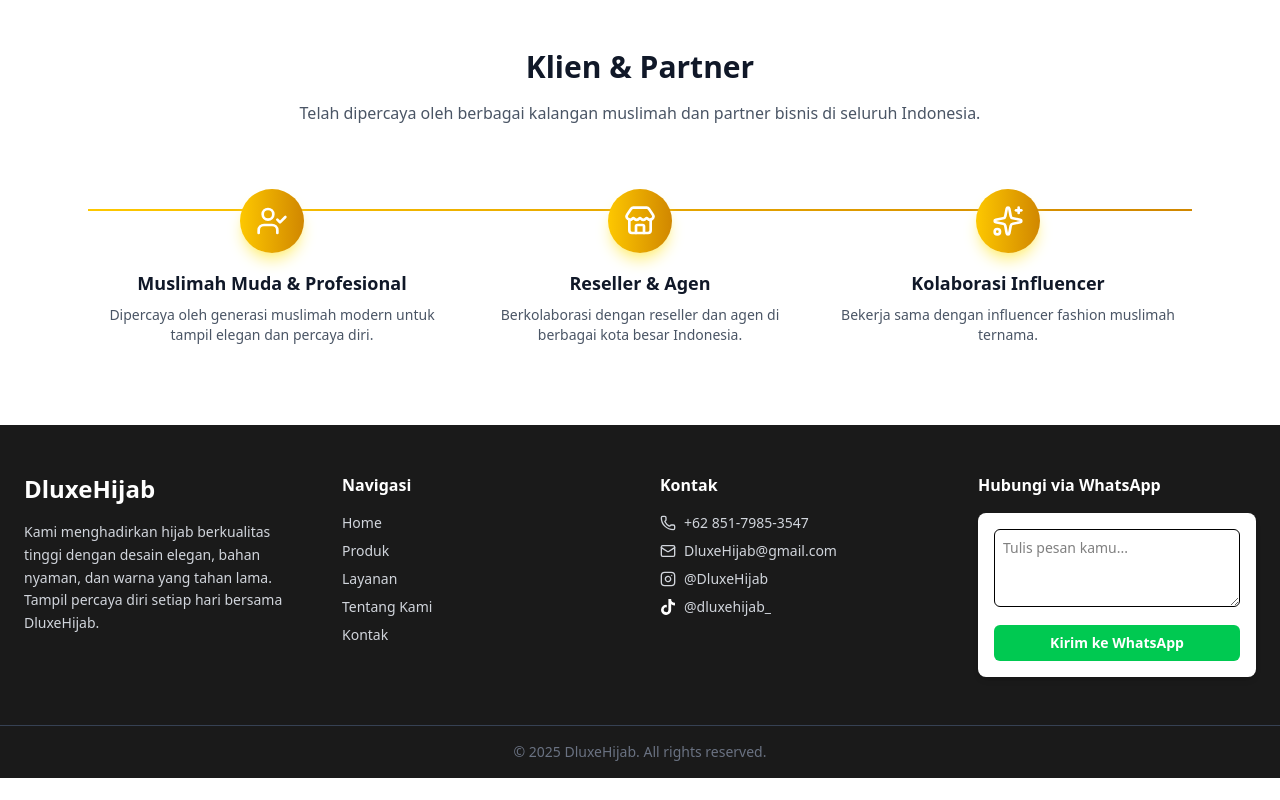
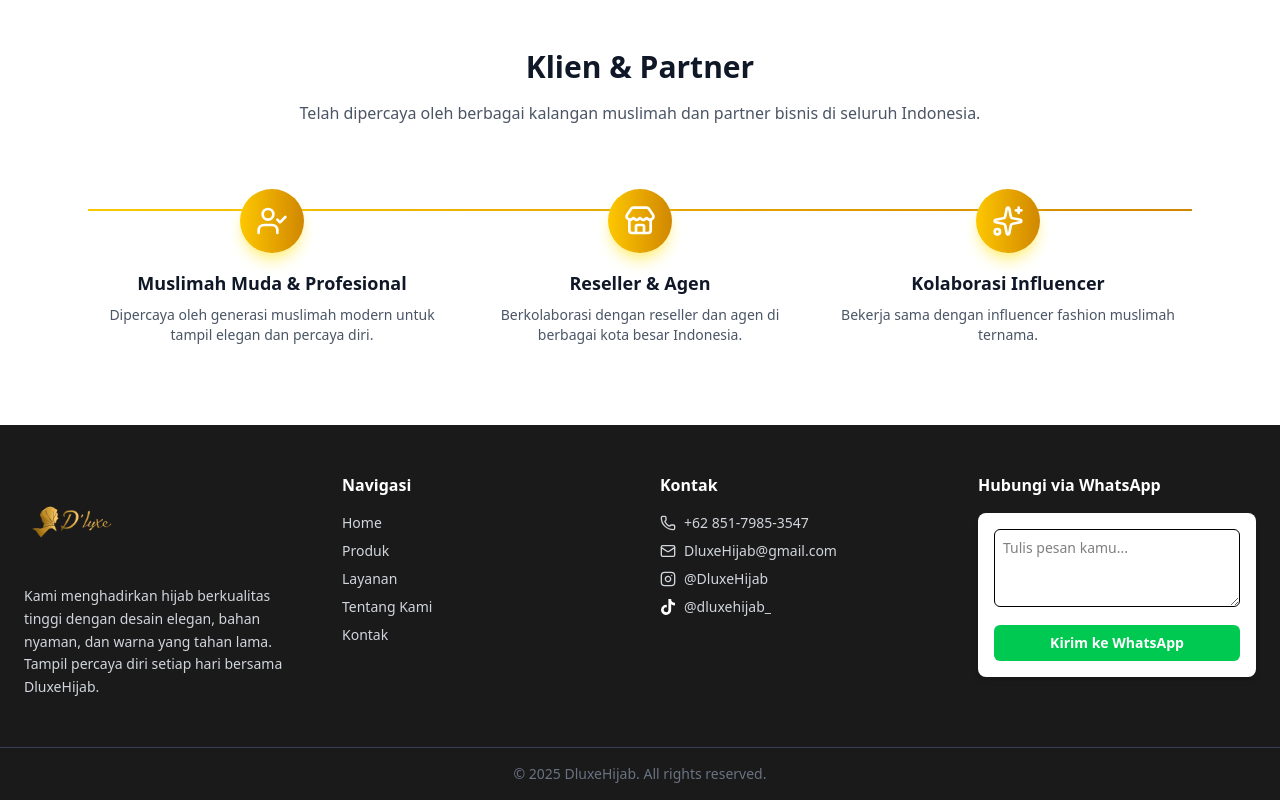
Before and after one commit to VincentGavrila07/dluxe-hijab, a React (Vite) app: page / in a window 1280 px wide. Shown: the part 4395-5195 px from the top of the page. Before the commit the page ends 5173 px from the top, so only its background shows below. Built offline with nearby package versions, Linux system fonts and the light colour scheme.

Commit message:
ini juga

```diff
--- a/src/section/Kontak.jsx
+++ b/src/section/Kontak.jsx
@@ -29,7 +29,7 @@ const Footer = () => {
 
         {/* Left - Brand Info */}
         <div>
-          <h2 className="text-2xl font-bold text-white mb-4">DluxeHijab</h2>
+          <img src="/assets/LogoText.png" alt="DluxeHijab Logo" className="w-24 mb-4" />
           <p className="text-sm leading-relaxed">
             Kami menghadirkan hijab berkualitas tinggi dengan desain elegan,
             bahan nyaman, dan warna yang tahan lama. Tampil percaya diri setiap hari
```
Also changed, not shown: public/assets/Logo.png (added).
